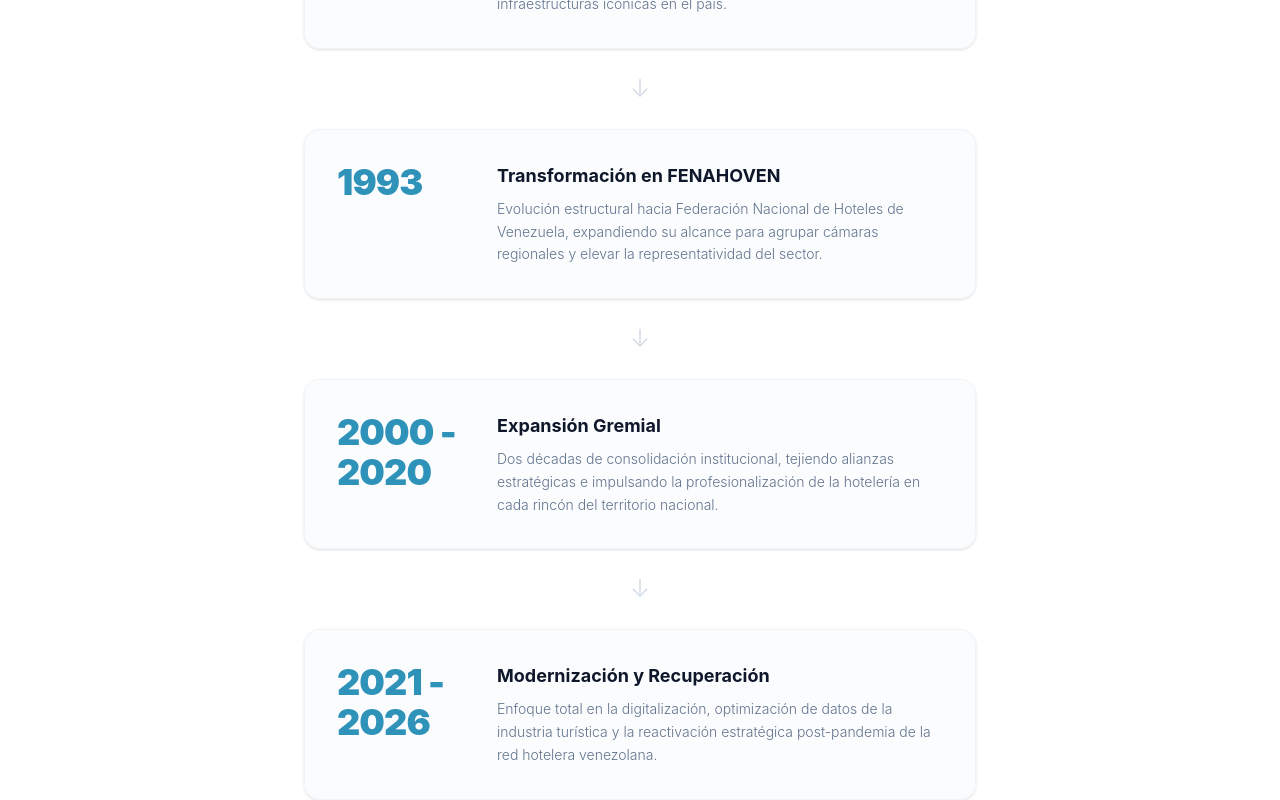
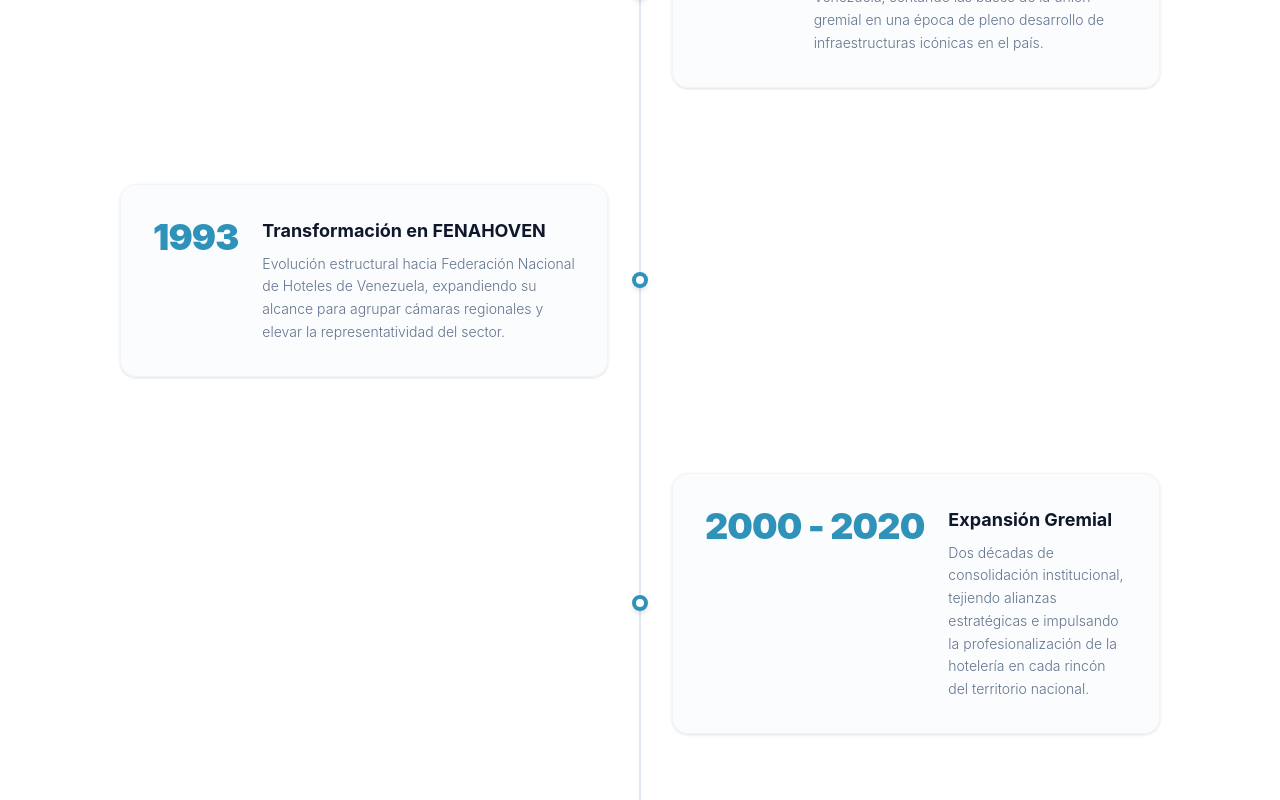
Before and after one commit to shirleybernaez-hub/fenahoven, a React (Vite) app: page /web in a window 1280 px wide. Shown: the part 1280-2080 px from the top of the page. Built offline with nearby package versions, Linux system fonts and the light colour scheme; the HTML template or start-up script is replaced by a standard one.

Commit message:
Timeline optimizado: línea central con hitos alternados izquierda y derecha

```diff
--- a/src/Web.jsx
+++ b/src/Web.jsx
@@ -55,7 +55,7 @@
     {
       year: '2021 - 2026',
       title: 'Modernización y Recuperación',
-      description: 'Enfoque total en la digitalización, optimización de datos de la industria turística y la reactivación estratégica post-pandemia de la red hotelera venezolana.'
+      description: 'Enfoque total en la digitalización, optimización de datos de la industria turística y la reactivación estratégica de la red hotelera venezolana.'
     },
     {
       year: 'Futuro',
@@ -167,31 +167,47 @@
         </div>
       </section>
 
-      {/* 4. NUEVA SECCIÓN ESTILO INFOGRAFÍA: HISTORIA INTERACTIVA (TIMELINE) */}
+      {/* 4. SECCIÓN INFOGRAFÍA: TIMELINE INTERACTIVO CON LÍNEA CENTRAL ALTERNADA */}
       <section className="py-28 bg-[#FFFFFF] border-b border-slate-100 overflow-hidden">
-        <div className="max-w-4xl mx-auto px-6">
+        <div className="max-w-6xl mx-auto px-6">
 
-          {/* Cabecera de la sección infográfica */}
-          <div className="text-center mb-20">
+          {/* Cabecera de la sección */}
+          <div className="text-center mb-24">
             <span className="text-xs font-bold text-[#2F92B9] uppercase tracking-[0.3em] block mb-3">Trayectoria Histórica</span>
             <h2 className="text-3xl md:text-4xl font-black tracking-tight text-slate-900 uppercase">Nuestra Línea del Tiempo</h2>
             <div className="w-16 h-1 bg-[#2F92B9] mx-auto mt-4 rounded-full" />
           </div>
 
-          {/* Contenedor del Eje Cronológico */}
-          <div className="relative flex flex-col items-center">
-            {timelineEvents.map((event, index) => (
-              <div key={index} className="w-full flex flex-col items-center relative">
+          {/* Contenedor del Timeline con la línea en el centro real */}
+          <div className="relative">
 
-                {/* Bloque del Hito / Contenedor Interactivo */}
-                <div className="w-full max-w-2xl bg-slate-50/60 hover:bg-white rounded-2xl p-8 border border-slate-100 hover:border-slate-200 shadow-sm hover:shadow-xl transition-all duration-300 flex flex-col md:flex-row items-start gap-4 md:gap-8 group">
+            {/* La Línea Central (Solo se ve desde tablets en adelante, en móvil se esconde para mejor lectura) */}
+            <div className="hidden md:block absolute left-1/2 transform -translate-x-1/2 w-0.5 h-full bg-slate-200 z-0" />
 
-                  {/* Año Destacado */}
-                  <div className="text-3xl md:text-4xl font-black text-[#2F92B9] tracking-tight shrink-0 md:w-32">
+            <div className="space-y-16 md:space-y-24 relative z-10">
+              {timelineEvents.map((event, index) => {
+                // Determinar si el elemento va a la izquierda (índices pares: 0, 2, 4) o derecha (impares)
+                const isLeft = index % 2 === 0;
+
+                return (
+                  <div
+                    key={index}
+                    className={`flex flex-col md:flex-row items-center w-full ${
+                      isLeft ? 'md:flex-row-reverse' : ''
+                    }`}
+                  >
+                    {/* 1. LADO DEL CONTENIDO (Se acomoda automáticamente a izquierda o derecha) */}
+                    <div className="w-full md:w-1/2 flex justify-center md:justify-start px-0 md:px-8">
+                      <div className={`w-full max-w-xl bg-slate-50/60 hover:bg-white rounded-2xl p-8 border border-slate-100 hover:border-slate-200 shadow-sm hover:shadow-xl transition-all duration-300 flex flex-col sm:flex-row items-start gap-4 sm:gap-6 group ${
+                        isLeft ? 'md:text-left' : ''
+                      }`}>
+
+                        {/* Año de Gran Impacto */}
+                        <div className="text-3xl md:text-4xl font-black text-[#2F92B9] tracking-tight shrink-0">
                           {event.year}
                         </div>
 
-                  {/* Textos Informativos */}
+                        {/* Detalle */}
                         <div className="space-y-2">
                           <h3 className="text-lg font-bold text-slate-900 group-hover:text-[#2F92B9] transition-colors">
                             {event.title}
@@ -201,16 +217,21 @@
                           </p>
                         </div>
                       </div>
+                    </div>
 
-                {/* Flecha Conectora de flujo (No se muestra en el último elemento) */}
-                {index !== timelineEvents.length - 1 && (
-                  <div className="my-6 text-slate-300 font-light text-2xl animate-pulse select-none">
-                    ↓
+                    {/* 2. EL NODO / BURBUJA CENTRAL (Punto de anclaje flotante sobre la línea del medio) */}
+                    <div className="hidden md:flex absolute left-1/2 transform -translate-x-1/2 items-center justify-center">
+                      <div className="w-4 h-4 rounded-full bg-white border-4 border-[#2F92B9] shadow-md z-20 group-hover:scale-120 transition-transform" />
                     </div>
-                )}
+
+                    {/* 3. LADO VACÍO EQUILIBRADOR (Para mantener las proporciones simétricas del 50% de la pantalla) */}
+                    <div className="hidden md:block w-1/2" />
 
                   </div>
-            ))}
+                );
+              })}
+            </div>
+
           </div>
 
         </div>
```
Lines whose indentation alone changed are shown as unchanged.
